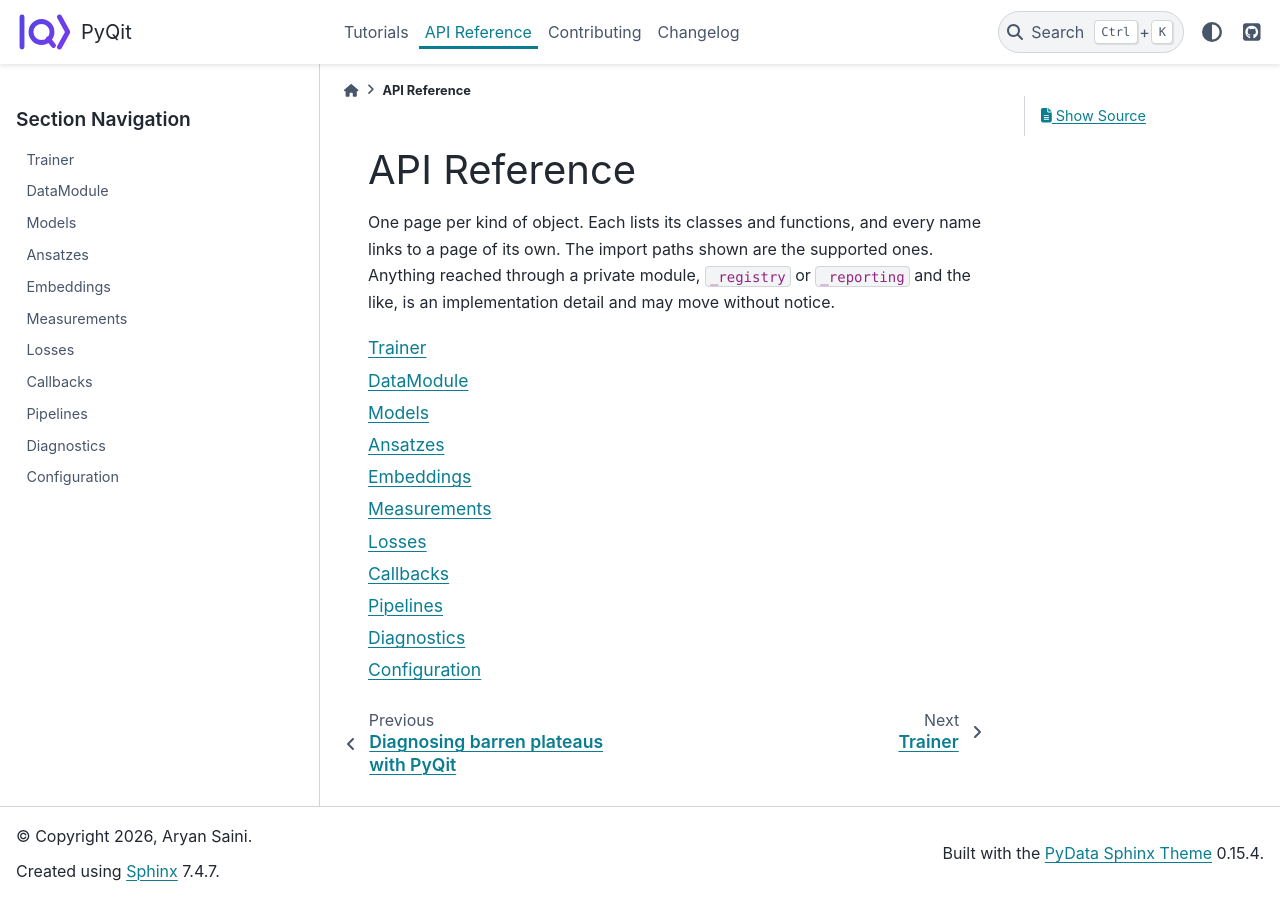
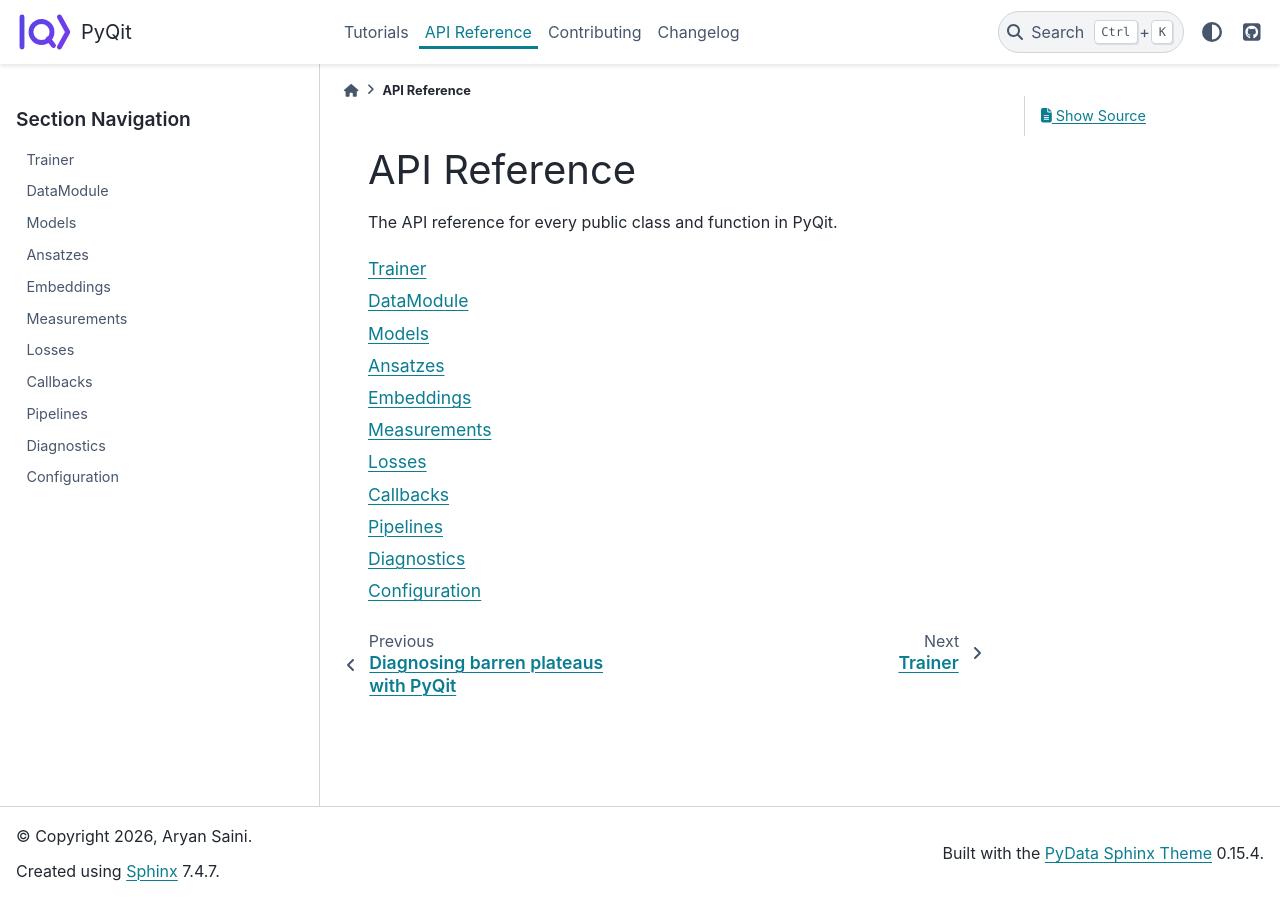
Before and after one commit to phoeenniixx/pyQit, a Sphinx documentation site: the page built from docs/api_reference.rst, in a window 1280 px wide. Built offline with Sphinx 7.4.7 and the PyData theme 0.15.4, drawn with Linux system fonts in a browser that asks for light colours.

Commit message:
update docs

```diff
--- a/docs/api_reference.rst
+++ b/docs/api_reference.rst
@@ -2,10 +2,7 @@
 API Reference
 =============
 
-One page per kind of object. Each lists its classes and functions, and every
-name links to a page of its own. The import paths shown are the supported ones.
-Anything reached through a private module, ``_registry`` or ``_reporting`` and
-the like, is an implementation detail and may move without notice.
+The API reference for every public class and function in PyQit.
 
 .. toctree::
    :maxdepth: 1
```
